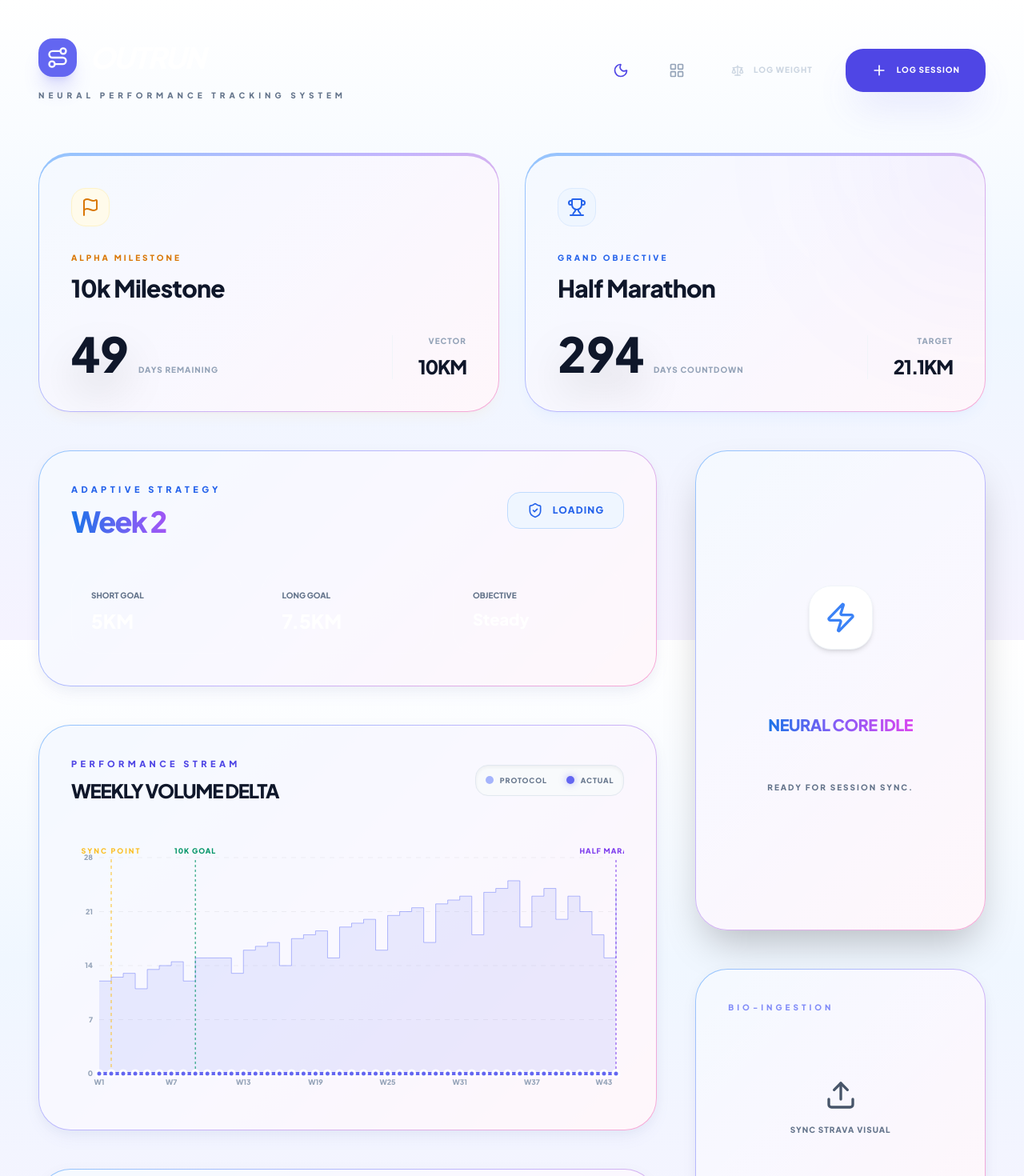
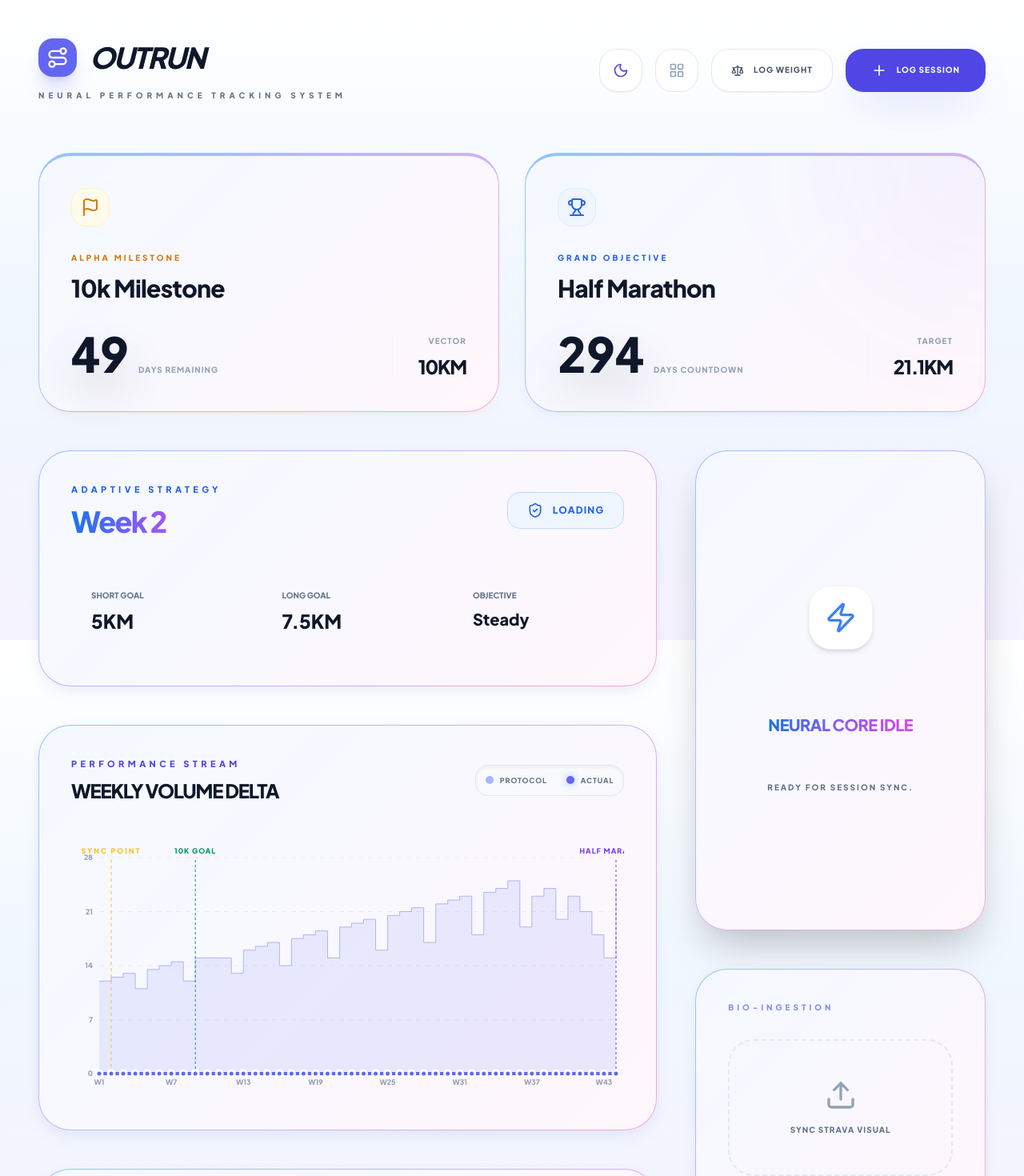
Before and after one commit to Flint-alt/Gemini-Half-Marathon-Tracker, a React (Vite) app: page / in a window 1280 px wide. Shown: the top 1470 px of the page at 80% size. Built offline with nearby package versions, Linux system fonts and the light colour scheme.

Commit message:
fix(App): Adjust text color for theme contrast
Update text color for run goals and milestones to adapt to the current theme. This ensures readability in both light and dark modes.

```diff
--- a/App.tsx
+++ b/App.tsx
@@ -237,17 +237,17 @@ const App: React.FC = () => {
                 </div>
               </div>
               <div className="grid grid-cols-1 sm:grid-cols-3 gap-6 mt-10">
-                <div className="p-6 rounded-[28px] border bg-white/5 border-white/10">
+                <div className={`p-6 rounded-[28px] border bg-white/5 border-white/10`}>
                   <p className="text-[10px] font-black uppercase text-slate-500 mb-2">Short Goal</p>
-                  <p className="text-2xl font-black text-white">{currentWeek.plannedParkrunKm}KM</p>
+                  <p className={`text-2xl font-black ${theme === 'dark' ? 'text-white' : 'text-slate-900'}`}>{currentWeek.plannedParkrunKm}KM</p>
                 </div>
-                <div className="p-6 rounded-[28px] border bg-white/5 border-white/10">
+                <div className={`p-6 rounded-[28px] border bg-white/5 border-white/10`}>
                   <p className="text-[10px] font-black uppercase text-slate-500 mb-2">Long Goal</p>
-                  <p className="text-2xl font-black text-white">{currentWeek.plannedLongRunKm}KM</p>
+                  <p className={`text-2xl font-black ${theme === 'dark' ? 'text-white' : 'text-slate-900'}`}>{currentWeek.plannedLongRunKm}KM</p>
                 </div>
-                <div className="p-6 rounded-[28px] border bg-white/5 border-white/10">
+                <div className={`p-6 rounded-[28px] border bg-white/5 border-white/10`}>
                   <p className="text-[10px] font-black uppercase text-slate-500 mb-2">Objective</p>
-                  <p className="text-xl font-black text-white truncate">{currentWeek.milestone || 'Steady'}</p>
+                  <p className={`text-xl font-black truncate ${theme === 'dark' ? 'text-white' : 'text-slate-900'}`}>{currentWeek.milestone || 'Steady'}</p>
                 </div>
               </div>
             </div>
@@ -259,6 +259,11 @@ const App: React.FC = () => {
     }
   };
 
+  const inputBgClass = theme === 'dark' ? 'bg-white/5 border-white/10' : 'bg-slate-50 border-slate-200';
+  const inputTextClass = theme === 'dark' ? 'text-white' : 'text-slate-900';
+  const modalBgClass = theme === 'dark' ? 'backdrop-blur-2xl bg-slate-950/80' : 'backdrop-blur-2xl bg-slate-100/80';
+  const modalHeaderClass = theme === 'dark' ? 'text-white' : 'text-slate-900';
+
   return (
     <div className={`min-h-screen p-4 sm:p-8 lg:p-12 max-w-7xl mx-auto space-y-12`}>
       <header className="flex flex-col sm:flex-row justify-between items-start sm:items-center gap-8 mb-16">
@@ -267,19 +272,19 @@ const App: React.FC = () => {
             <div className="w-12 h-12 rounded-[18px] bg-indigo-500 flex items-center justify-center shadow-xl shadow-indigo-500/20">
               <Route className="text-white w-7 h-7" />
             </div>
-            <h1 className="text-4xl font-black tracking-tighter uppercase italic text-white">Outrun</h1>
+            <h1 className={`text-4xl font-black tracking-tighter uppercase italic ${theme === 'dark' ? 'text-white' : 'text-slate-900'}`}>Outrun</h1>
           </div>
           <p className="text-[10px] font-black uppercase tracking-[0.5em] text-slate-500">Neural Performance Tracking System</p>
         </div>
 
         <div className="flex flex-wrap gap-4">
-          <button onClick={() => setTheme(theme === 'dark' ? 'light' : 'dark')} className="p-4 rounded-[22px] bg-white/5 border border-white/10 hover:bg-white/10 transition-all">
+          <button onClick={() => setTheme(theme === 'dark' ? 'light' : 'dark')} className={`p-4 rounded-[22px] border transition-all ${theme === 'dark' ? 'bg-white/5 border-white/10' : 'bg-white border-slate-200 shadow-sm'}`}>
             {theme === 'dark' ? <Sun className="w-5 h-5 text-amber-400" /> : <Moon className="w-5 h-5 text-indigo-600" />}
           </button>
-          <button onClick={() => setIsArchitectMode(!isArchitectMode)} className={`p-4 rounded-[22px] border transition-all ${isArchitectMode ? 'bg-indigo-500 border-indigo-400 text-white' : 'bg-white/5 border-white/10 text-slate-400 hover:bg-white/10'}`}>
+          <button onClick={() => setIsArchitectMode(!isArchitectMode)} className={`p-4 rounded-[22px] border transition-all ${isArchitectMode ? 'bg-indigo-500 border-indigo-400 text-white' : theme === 'dark' ? 'bg-white/5 border-white/10 text-slate-400' : 'bg-white border-slate-200 text-slate-400'}`}>
             <LayoutGrid className="w-5 h-5" />
           </button>
-          <button onClick={() => setShowWeightInput(true)} className="flex items-center gap-3 px-6 py-4 rounded-[22px] bg-white/5 border border-white/10 hover:bg-white/10 transition-all font-black uppercase text-[10px] tracking-widest text-slate-300">
+          <button onClick={() => setShowWeightInput(true)} className={`flex items-center gap-3 px-6 py-4 rounded-[22px] border transition-all font-black uppercase text-[10px] tracking-widest ${theme === 'dark' ? 'bg-white/5 border-white/10 text-slate-300' : 'bg-white border-slate-200 text-slate-600 shadow-sm'}`}>
             <Scale className="w-4 h-4" /> Log Weight
           </button>
           <button onClick={() => setShowManualRunInput(true)} className="flex items-center gap-3 px-8 py-4 rounded-[22px] bg-indigo-600 hover:bg-indigo-500 transition-all text-white font-black uppercase text-[10px] tracking-widest shadow-2xl shadow-indigo-500/20">
@@ -300,8 +305,8 @@ const App: React.FC = () => {
 
           <div className="premium-glass rounded-[40px] p-10">
             <h3 className="text-[10px] font-black uppercase tracking-[0.4em] mb-8 text-indigo-400">Bio-Ingestion</h3>
-            <label className="flex flex-col items-center justify-center p-12 rounded-[32px] border-2 border-dashed border-white/10 hover:border-indigo-500/50 transition-all cursor-pointer group">
-              <Upload className={`w-10 h-10 mb-4 transition-all group-hover:scale-110 ${isUploading ? 'animate-bounce text-indigo-400' : 'text-slate-600'}`} />
+            <label className={`flex flex-col items-center justify-center p-12 rounded-[32px] border-2 border-dashed transition-all cursor-pointer group ${theme === 'dark' ? 'border-white/10' : 'border-slate-200'}`}>
+              <Upload className={`w-10 h-10 mb-4 transition-all group-hover:scale-110 ${isUploading ? 'animate-bounce text-indigo-400' : 'text-slate-400'}`} />
               <p className="text-[10px] font-black uppercase tracking-widest text-slate-500">Sync Strava Visual</p>
               <input type="file" className="hidden" accept="image/*" onChange={handleImageUpload} />
             </label>
@@ -311,36 +316,36 @@ const App: React.FC = () => {
 
       {/* Manual Run Modal */}
       {showManualRunInput && (
-        <div className="fixed inset-0 z-[100] flex items-center justify-center p-6 backdrop-blur-2xl bg-slate-950/80">
-          <div className="premium-glass rounded-[48px] p-10 w-full max-w-xl border border-white/10 shadow-2xl animate-in zoom-in duration-300">
+        <div className={`fixed inset-0 z-[100] flex items-center justify-center p-6 ${modalBgClass}`}>
+          <div className={`premium-glass rounded-[48px] p-10 w-full max-w-xl border shadow-2xl animate-in zoom-in duration-300 ${theme === 'dark' ? 'border-white/10' : 'border-transparent'}`}>
             <div className="flex justify-between items-center mb-10">
-              <h2 className="text-2xl font-black tracking-tighter uppercase text-white">{editingRunId ? 'Edit' : 'Log'} Session</h2>
-              <button onClick={() => { setShowManualRunInput(false); setEditingRunId(null); }} className="p-3 rounded-2xl bg-white/5 hover:bg-white/10"><X className="w-6 h-6 text-slate-400" /></button>
+              <h2 className={`text-2xl font-black tracking-tighter uppercase ${modalHeaderClass}`}>{editingRunId ? 'Edit' : 'Log'} Session</h2>
+              <button onClick={() => { setShowManualRunInput(false); setEditingRunId(null); }} className={`p-3 rounded-2xl ${theme === 'dark' ? 'bg-white/5 hover:bg-white/10' : 'bg-slate-200 hover:bg-slate-300'}`}><X className={`w-6 h-6 ${theme === 'dark' ? 'text-slate-400' : 'text-slate-600'}`} /></button>
             </div>
             <div className="space-y-6">
               <div className="grid grid-cols-2 gap-6">
                 <div>
                   <label className="text-[10px] font-black uppercase tracking-widest text-slate-500 mb-3 block">Distance (KM)</label>
-                  <input type="number" step="0.01" value={manualRun.distance} onChange={e => setManualRun({...manualRun, distance: e.target.value})} className="w-full bg-white/5 border border-white/10 rounded-2xl p-5 text-white font-black text-xl focus:ring-2 focus:ring-indigo-500 outline-none" placeholder="0.00" />
+                  <input type="number" step="0.01" value={manualRun.distance} onChange={e => setManualRun({...manualRun, distance: e.target.value})} className={`w-full border rounded-2xl p-5 font-black text-xl focus:ring-2 focus:ring-indigo-500 outline-none ${inputBgClass} ${inputTextClass}`} placeholder="0.00" />
                 </div>
                 <div>
                   <label className="text-[10px] font-black uppercase tracking-widest text-slate-500 mb-3 block">Duration (HH:MM:SS)</label>
-                  <input type="text" value={manualRun.duration} onChange={e => setManualRun({...manualRun, duration: e.target.value})} className="w-full bg-white/5 border border-white/10 rounded-2xl p-5 text-white font-black text-xl focus:ring-2 focus:ring-indigo-500 outline-none" placeholder="00:00:00" />
+                  <input type="text" value={manualRun.duration} onChange={e => setManualRun({...manualRun, duration: e.target.value})} className={`w-full border rounded-2xl p-5 font-black text-xl focus:ring-2 focus:ring-indigo-500 outline-none ${inputBgClass} ${inputTextClass}`} placeholder="00:00:00" />
                 </div>
               </div>
               <div className="grid grid-cols-2 gap-6">
                 <div>
                   <label className="text-[10px] font-black uppercase tracking-widest text-slate-500 mb-3 block">Date</label>
-                  <input type="date" value={manualRun.date} onChange={e => setManualRun({...manualRun, date: e.target.value})} className="w-full bg-white/5 border border-white/10 rounded-2xl p-5 text-white font-black outline-none" />
+                  <input type="date" value={manualRun.date} onChange={e => setManualRun({...manualRun, date: e.target.value})} className={`w-full border rounded-2xl p-5 font-black outline-none ${inputBgClass} ${inputTextClass}`} />
                 </div>
                 <div>
                   <label className="text-[10px] font-black uppercase tracking-widest text-slate-500 mb-3 block">Type</label>
-                  <select value={manualRun.type} onChange={e => setManualRun({...manualRun, type: e.target.value as any})} className="w-full bg-white/5 border border-white/10 rounded-2xl p-5 text-white font-black outline-none appearance-none">
-                    <option value="long">Long Run</option>
-                    <option value="parkrun">Parkrun</option>
-                    <option value="easy">Easy</option>
-                    <option value="treadmill">Treadmill</option>
-                    <option value="other">Other</option>
+                  <select value={manualRun.type} onChange={e => setManualRun({...manualRun, type: e.target.value as any})} className={`w-full border rounded-2xl p-5 font-black outline-none appearance-none ${inputBgClass} ${inputTextClass}`}>
+                    <option value="long" className={theme === 'dark' ? 'bg-slate-900' : 'bg-white'}>Long Run</option>
+                    <option value="parkrun" className={theme === 'dark' ? 'bg-slate-900' : 'bg-white'}>Parkrun</option>
+                    <option value="easy" className={theme === 'dark' ? 'bg-slate-900' : 'bg-white'}>Easy</option>
+                    <option value="treadmill" className={theme === 'dark' ? 'bg-slate-900' : 'bg-white'}>Treadmill</option>
+                    <option value="other" className={theme === 'dark' ? 'bg-slate-900' : 'bg-white'}>Other</option>
                   </select>
                 </div>
               </div>
@@ -354,16 +359,16 @@ const App: React.FC = () => {
 
       {/* Weight Modal */}
       {showWeightInput && (
-        <div className="fixed inset-0 z-[100] flex items-center justify-center p-6 backdrop-blur-2xl bg-slate-950/80">
-          <div className="premium-glass rounded-[48px] p-10 w-full max-w-md border border-white/10 shadow-2xl animate-in zoom-in duration-300">
+        <div className={`fixed inset-0 z-[100] flex items-center justify-center p-6 ${modalBgClass}`}>
+          <div className={`premium-glass rounded-[48px] p-10 w-full max-w-md border shadow-2xl animate-in zoom-in duration-300 ${theme === 'dark' ? 'border-white/10' : 'border-transparent'}`}>
             <div className="flex justify-between items-center mb-10">
-              <h2 className="text-2xl font-black tracking-tighter uppercase text-white">Log Mass</h2>
-              <button onClick={() => setShowWeightInput(false)} className="p-3 rounded-2xl bg-white/5 hover:bg-white/10"><X className="w-6 h-6 text-slate-400" /></button>
+              <h2 className={`text-2xl font-black tracking-tighter uppercase ${modalHeaderClass}`}>Log Mass</h2>
+              <button onClick={() => setShowWeightInput(false)} className={`p-3 rounded-2xl ${theme === 'dark' ? 'bg-white/5 hover:bg-white/10' : 'bg-slate-200 hover:bg-slate-300'}`}><X className={`w-6 h-6 ${theme === 'dark' ? 'text-slate-400' : 'text-slate-600'}`} /></button>
             </div>
             <div className="space-y-8">
               <div>
-                <label className="text-[10px] font-black uppercase tracking-widest text-slate-500 mb-4 block">Current Bodyweight (KG)</label>
-                <input type="number" step="0.1" autoFocus value={newWeight} onChange={e => setNewWeight(e.target.value)} className="w-full bg-white/5 border border-white/10 rounded-3xl p-8 text-white font-black text-5xl text-center focus:ring-2 focus:ring-indigo-500 outline-none" placeholder="00.0" />
+                <label className="text-[10px] font-black uppercase tracking-widest text-slate-500 mb-4 block text-center">Current Bodyweight (KG)</label>
+                <input type="number" step="0.1" autoFocus value={newWeight} onChange={e => setNewWeight(e.target.value)} className={`w-full border rounded-3xl p-8 font-black text-5xl text-center focus:ring-2 focus:ring-indigo-500 outline-none ${inputBgClass} ${inputTextClass}`} placeholder="00.0" />
               </div>
               <button onClick={handleWeightSubmit} className="w-full py-6 bg-rose-600 hover:bg-rose-500 transition-all text-white font-black uppercase text-xs tracking-[0.3em] rounded-3xl shadow-xl shadow-rose-500/20">
                 Update Gradient
```
